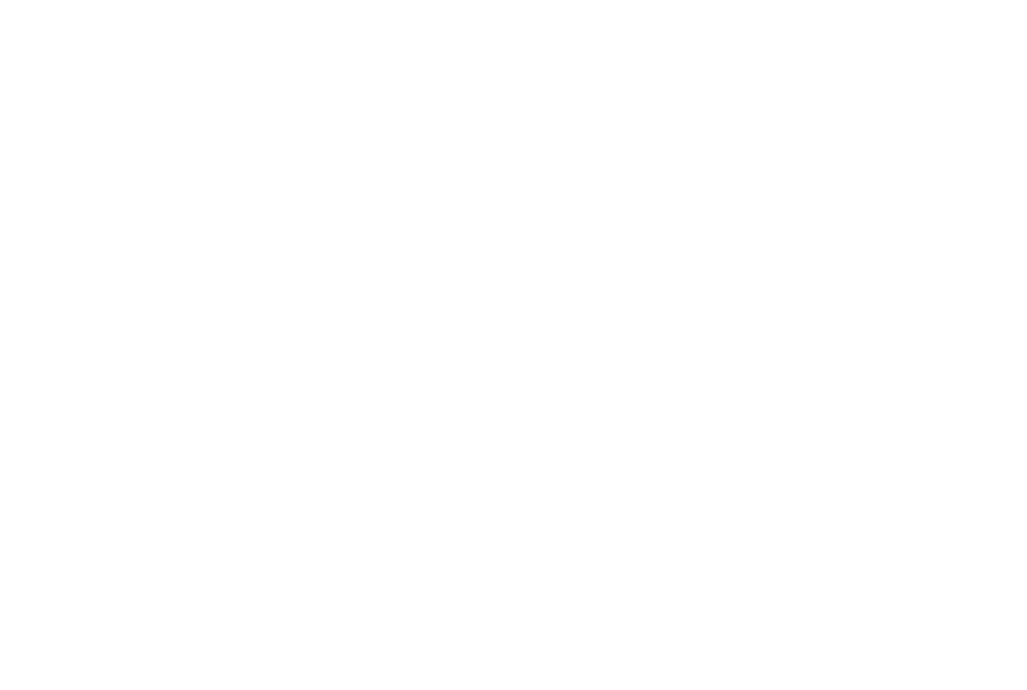
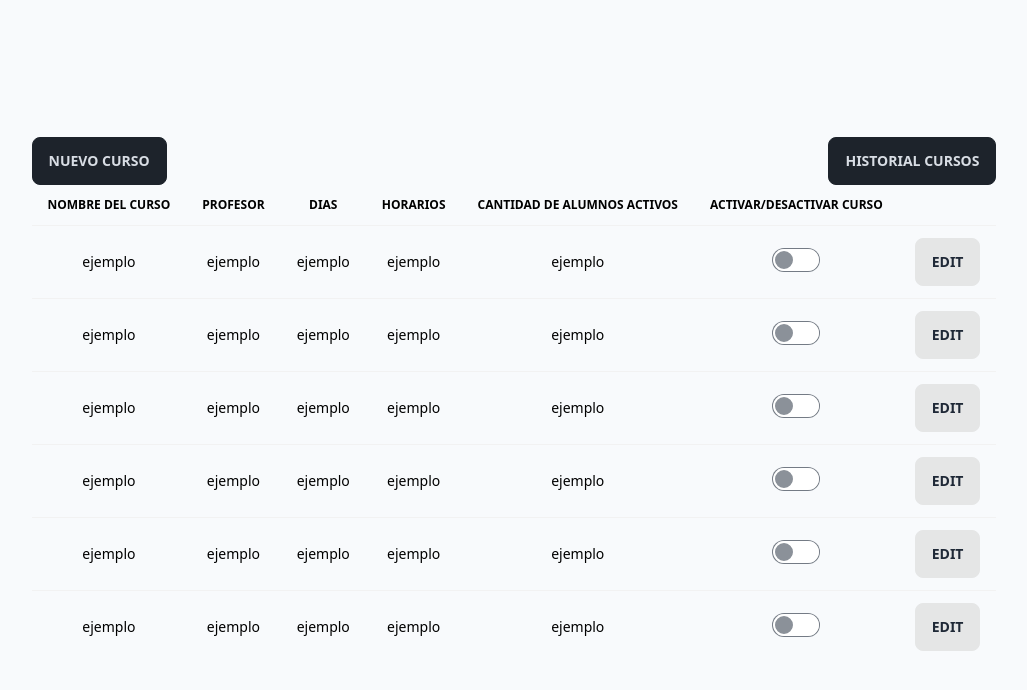
Before and after one commit to sebastianFeltes/app-asistencia-client, a React (Vite) app: page /data-cursos in a window 1280 px wide. Before the commit this address had no page. Shown: the top 690 px of the page, without its empty margins (126-1153 px from the left). Built offline with nearby package versions, Linux system fonts and the light colour scheme.

Commit message:
primera subida pantalla datos cursos

```diff
--- a/src/App.jsx
+++ b/src/App.jsx
@@ -3,6 +3,7 @@
 import Login from './components/Login'
 import { Layout } from './components/Layout'
 import HomeAdmin from './components/HomeAdmin'
+import DataCursos from './components/DataCursos'
 
 function App() {
 
@@ -12,6 +13,8 @@
         <Route path='/' element={<Layout/>} >
           <Route index element={<Login/>} />
           <Route path='/home-admin' element={<HomeAdmin/>} />
+          <Route path='/data-cursos' element={<DataCursos/>} />
+
         </Route>
       </Routes>
     </BrowserRouter>
--- /dev/null
+++ b/src/components/DataCursos.jsx
@@ -0,0 +1,107 @@
+function DataCursos() {
+  return (
+    <div className="hero min-h-screen bg-slate-50 text-black">
+      <div className="hero-content text-center">
+        <div className="overflow-x-auto">
+          <div className=" flex justify-between">
+            <button className="btn btn-active btn-neutral ">Nuevo Curso</button>
+            <button className="btn btn-active btn-neutral  ">
+              Historial Cursos
+            </button>
+          </div>
+
+          <table className="table  text-center">
+            {/* head  */}
+            <thead className=" text-black  font-normal">
+              <tr>
+                <th>NOMBRE DEL CURSO</th>
+                <th>PROFESOR</th>
+                <th>DIAS</th>
+                <th>HORARIOS</th>
+                <th>CANTIDAD DE ALUMNOS ACTIVOS</th>
+                <th>ACTIVAR/DESACTIVAR CURSO</th>
+                <th></th>
+              </tr>
+            </thead>
+            {/* SE AUTO RELLENA CON LOS DATOS DE LOS CURSOS CARGADOS */}
+            <tbody>
+              {/* row 1 */}
+              <tr>
+                <td>ejemplo</td>
+                <td>ejemplo</td>
+                <td>ejemplo</td>
+                <td>ejemplo</td>
+                <td>ejemplo</td>
+                <td><input type="checkbox" className="toggle"  /></td>
+                <td>
+                  <button className="btn btn-active">edit</button>
+                </td>
+              </tr>
+              {/* row 2 */}
+              <tr>
+                <td>ejemplo</td>
+                <td>ejemplo</td>
+                <td>ejemplo</td>
+                <td>ejemplo</td>
+                <td>ejemplo</td>
+                <td><input type="checkbox" className="toggle"  /></td>
+                <td>
+                  <button className="btn btn-active">edit</button>
+                </td>
+              </tr>
+              {/* row 3 */}
+              <tr>
+                <td>ejemplo</td>
+                <td>ejemplo</td>
+                <td>ejemplo</td>
+                <td>ejemplo</td>
+                <td>ejemplo</td>
+                <td><input type="checkbox" className="toggle"  /></td>
+                <td>
+                  <button className="btn btn-active">edit</button>
+                </td>
+              </tr>
+              {/* row 4 */}
+              <tr>
+                <td>ejemplo</td>
+                <td>ejemplo</td>
+                <td>ejemplo</td>
+                <td>ejemplo</td>
+                <td>ejemplo</td>
+                <td><input type="checkbox" className="toggle"  /></td>
+                <td>
+                  <button className="btn btn-active">edit</button>
+                </td>
+              </tr>
+              {/* row 5 */}
+              <tr>
+                <td>ejemplo</td>
+                <td>ejemplo</td>
+                <td>ejemplo</td>
+                <td>ejemplo</td>
+                <td>ejemplo</td>
+                <td><input type="checkbox" className="toggle" /></td>
+                <td>
+                  <button className="btn btn-active">edit</button>
+                </td>
+              </tr>
+              {/* row 6 */}
+              <tr>
+                <td>ejemplo</td>
+                <td>ejemplo</td>
+                <td>ejemplo</td>
+                <td>ejemplo</td>
+                <td>ejemplo</td>
+                <td><input type="checkbox" className="toggle" /></td>
+                <td>
+                  <button className="btn btn-active">edit</button>
+                </td>
+              </tr>
+            </tbody>
+          </table>
+        </div>
+      </div>
+    </div>
+  );
+}
+export default DataCursos;
```
